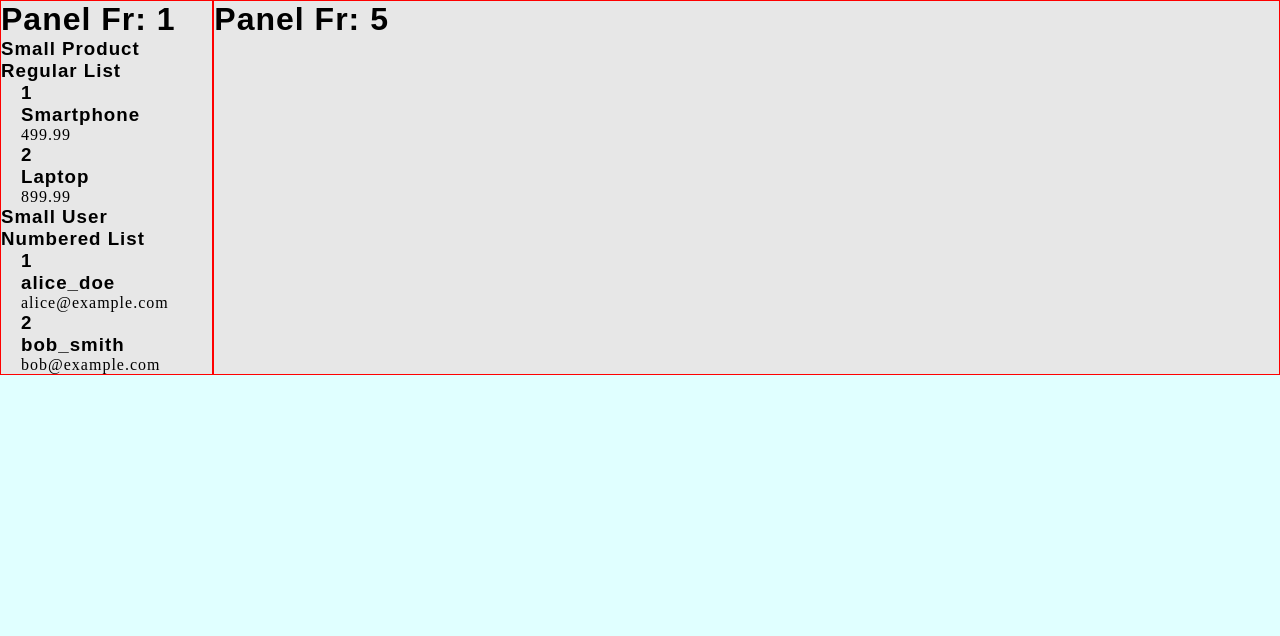
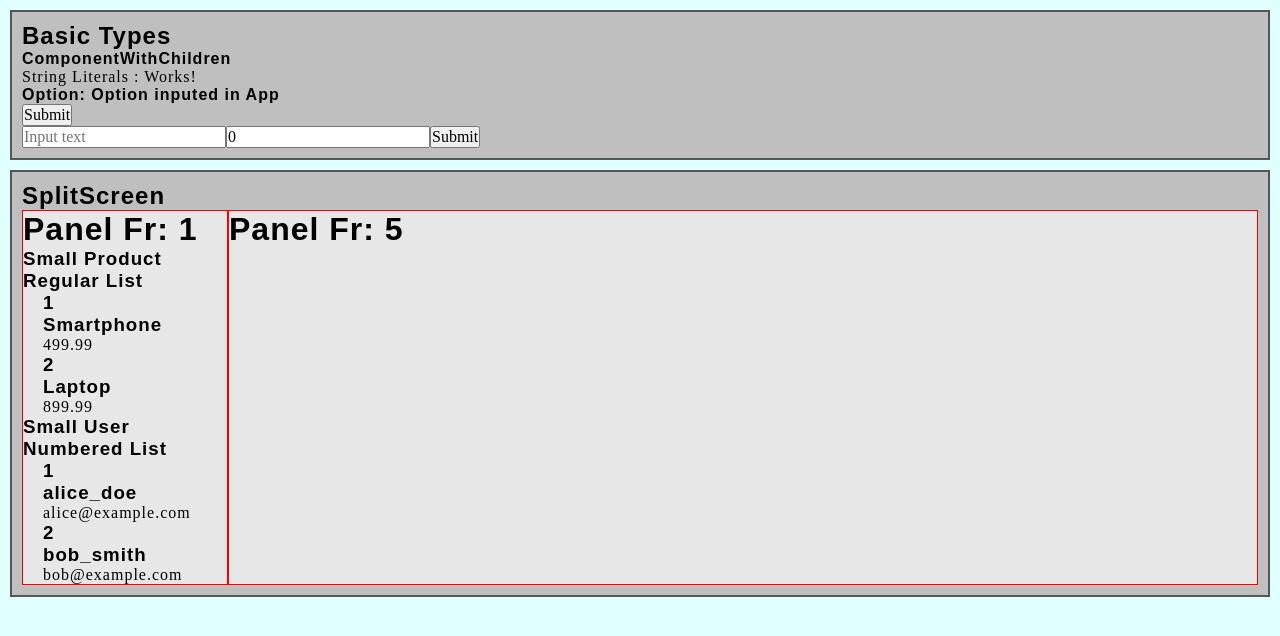
Before and after one commit to pdharma01/react-design-patterns-02-tsc, a React (Vite) app: page / in a window 1280 px wide. Shown: the top 636 px of the page. Built offline with nearby package versions, Linux system fonts and the light colour scheme.

Commit message:
simple form

```diff
--- a/src/App.tsx
+++ b/src/App.tsx
@@ -1,6 +1,13 @@
 import { useState } from 'react'
 import './App.css'
 
+// Basic Types
+import BasicProps from './components/basicTypes/BasicProps'
+import ComponentWithChildren from './components/ComponentWithChildren'
+import ButtonEvent from './components/basicTypes/ButtonEvent'
+
+// Layout Components
+import SimpleForm from './components/SimpleForm'
 import SplitScreenContainer from './components/SplitScreenContainer'
 import SplitScreenPanel from './components/SplitScreenPanel'
 // Lists
@@ -101,6 +108,29 @@ function App() {
 
   return (
     <>
+      <div className='section'>
+        <h2>Basic Types</h2>
+        <ComponentWithChildren>
+          <h4>ComponentWithChildren</h4>
+
+          <BasicProps
+            stringLiteral='Works!'
+            optionWithDefault="Option inputed in App" />
+
+          <ButtonEvent
+            handleClick={(event, id) => console.log(id, event)} />
+
+            <SimpleForm></SimpleForm>
+
+        </ComponentWithChildren>
+
+
+      </div>
+
+
+      <div className="section">
+        <h2>SplitScreen</h2>
+
         <SplitScreenContainer>
 
           <SplitScreenPanel fr={1} >
@@ -131,6 +161,7 @@ function App() {
           </SplitScreenPanel>
 
         </SplitScreenContainer>
+      </div>
     </>
   )
 }
--- /dev/null
+++ b/src/components/ComponentWithChildren.tsx
@@ -0,0 +1,12 @@
+type ComponentWithChildrenProps = {
+    children?: React.ReactNode
+}
+const ComponentWithChildren = ({children}: ComponentWithChildrenProps) :React.ReactNode => {
+    return (
+    <>
+    {children}
+    </>
+  )
+}
+
+export default ComponentWithChildren
--- /dev/null
+++ b/src/components/SimpleForm.tsx
@@ -0,0 +1,67 @@
+
+import { useState } from "react"
+import ButtonEvent from "./basicTypes/ButtonEvent"
+
+const SimpleForm = () => {
+
+    const [textInput, setTextInput] = useState<string>("");
+    const [numberInput, setNumberInput] = useState<number>(0)
+
+
+    const handleSubmit = (
+        event: React.MouseEvent<HTMLButtonElement>,
+        id?: string) => {
+        event.preventDefault();
+        console.log(id, typeof textInput, textInput, typeof numberInput, numberInput);
+        console.log(event);
+        setTextInput("");
+        setNumberInput(0)
+
+    }
+
+
+
+    // Change Event is always string
+    function handleChangeEvent(
+        event: React.ChangeEvent<HTMLInputElement>, // THis event is always STRING!
+        set: React.Dispatch<React.SetStateAction<string>>
+    ) {
+        set(event.target.value)
+    }
+
+    function handleChangeValue<T>(
+        value: T,
+        set: React.Dispatch<React.SetStateAction<T>>
+    ) {
+        set(value)
+    }
+
+
+    return (
+        <form>
+            <input
+
+                value={textInput}
+                type="text"
+                placeholder="Input text"
+                onChange={(e) => handleChangeValue<string>(e.target.value, setTextInput)}
+
+            //Using React.ChangeEvent always turns event.target.value to string
+            // onChange={(event) => handleChangeEvent(event, setTextInput)}
+
+            />
+
+            <input
+                value={numberInput}
+                type="number"
+                placeholder="Input number"
+                onChange={(e) => handleChangeValue<number>(e.target.valueAsNumber, setNumberInput)}
+            />
+            <ButtonEvent
+                handleClick={handleSubmit} />
+
+        </form>
+    )
+}
+
+export default SimpleForm
--- /dev/null
+++ b/src/components/basicTypes/BasicProps.tsx
@@ -0,0 +1,17 @@
+type BasicPropsProps = {
+    stringLiteral: "Works!" | "Also works!"
+    optionWithDefault?: string
+}
+
+
+const  BasicProps = ({ stringLiteral, optionWithDefault = "default" }:  BasicPropsProps) :React.ReactNode=> {
+
+    return (
+        <>
+        <div>String Literals : {stringLiteral}</div>
+        <h4>Option: {optionWithDefault}</h4>
+        </>
+    )
+}
+
+export default  BasicProps
--- /dev/null
+++ b/src/components/basicTypes/ButtonEvent.tsx
@@ -0,0 +1,18 @@
+type ButtonEventProps = {
+  handleClick: (
+    event: React.MouseEvent<HTMLButtonElement>,
+    id?: string
+  ) => void,
+}
+
+const ButtonEvent = ({ handleClick }: ButtonEventProps) => {
+  return (
+    <>
+      <button
+      type = "submit"
+        onClick={(event) => handleClick(event, "ButtonEventClicked:")}>Submit</button>
+    </>
+  )
+}
+
+export default ButtonEvent
```
Also changed, not shown: src/components/basicTypes/ChangeEvent.tsx (added, +12 -0 lines). Lines whose indentation alone changed are shown as unchanged.
